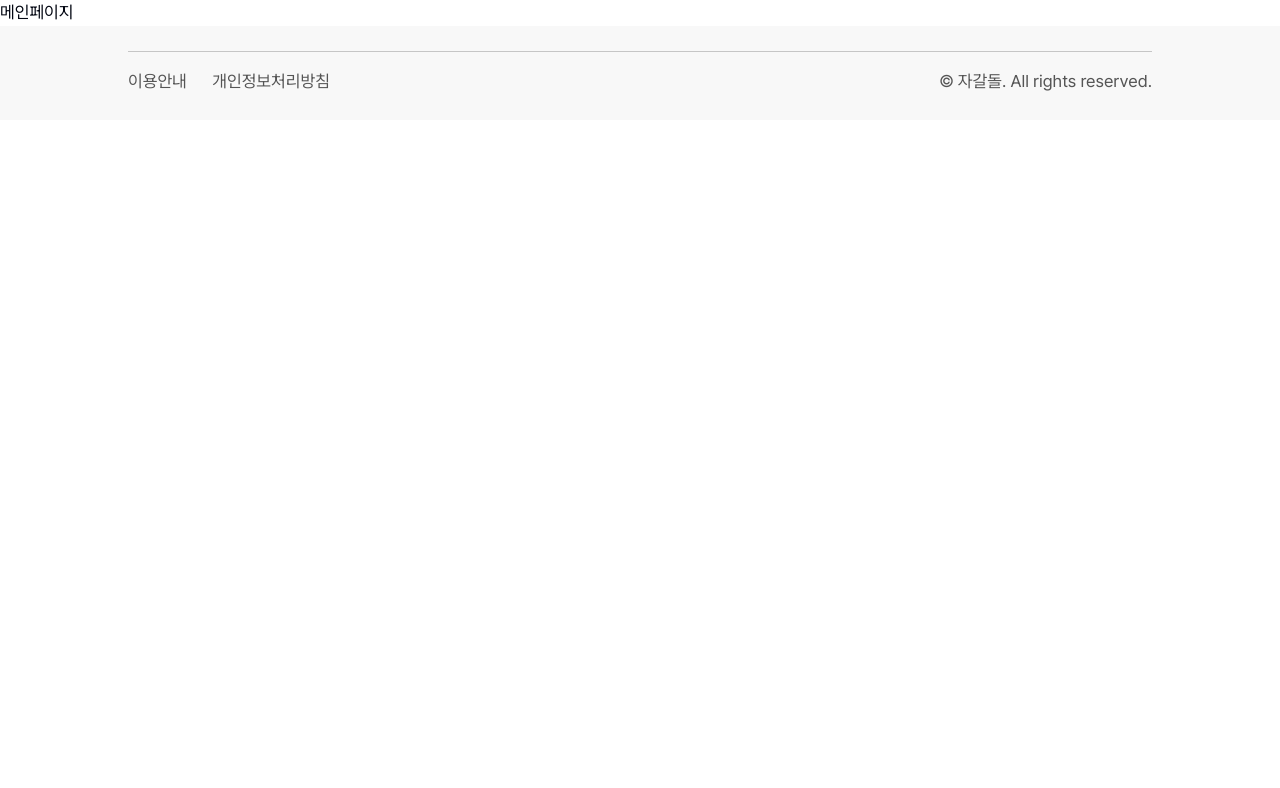
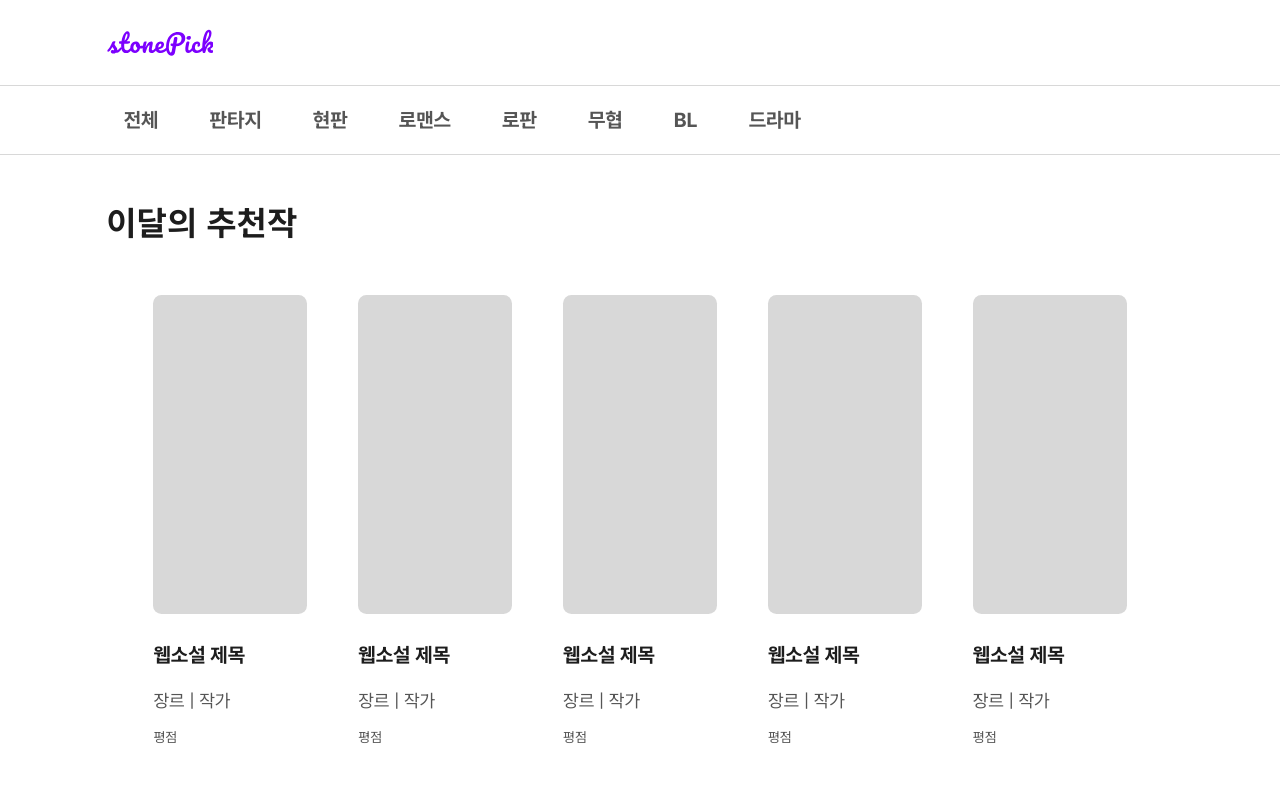
Before and after one commit to jahgal/for-pebbles, a Next.js app: page / in a window 1280 px wide. Shown: the top 788 px of the page. Built offline with nearby package versions, Linux system fonts and the light colour scheme.

Commit message:
add: 메인화면에 필요한 컴포넌트 추가

```diff
--- a/package.json
+++ b/package.json
@@ -11,11 +11,13 @@
   },
   "dependencies": {
     "@svgr/webpack": "^8.1.0",
+    "lodash": "^4.17.21",
     "next": "14.2.14",
     "react": "^18",
     "react-dom": "^18"
   },
   "devDependencies": {
+    "@types/lodash": "^4.17.13",
     "@types/node": "^20",
     "@types/react": "^18",
     "@types/react-dom": "^18",
--- a/src/app/page.tsx
+++ b/src/app/page.tsx
@@ -1,14 +1,23 @@
 import { Suspense } from "react";
 
+import Gnb from "@shared/Gnb";
+import HeaderTop from "@shared/HeaderTop";
 import SignUpSuccessModal from "@components/auth/SignUpSuccessModal";
+import MainList from "@components/MainList";
 
 export default function Page() {
   return (
-    <section>
-      메인페이지
-      <Suspense>
-        <SignUpSuccessModal />
-      </Suspense>
-    </section>
+    <>
+      <header>
+        <HeaderTop />
+        <Gnb />
+      </header>
+      <section className="my-10">
+        <MainList />
+        <Suspense>
+          <SignUpSuccessModal />
+        </Suspense>
+      </section>
+    </>
   );
 }
--- /dev/null
+++ b/src/components/MainList.tsx
@@ -0,0 +1,27 @@
+import { range } from "lodash";
+
+import GridLayout from "@shared/GridLayout";
+import Thumbnail from "@shared/Thumbnail";
+
+export default function MainList() {
+  return (
+    <GridLayout>
+      <div className="col-span-10 col-start-2">
+        <h1 className="text-gray-900 text-heading-s mb-11">이달의 추천작</h1>
+        <div className="grid grid-cols-5 gap-x-12 gap-y-10 px-11">
+          {range(0, 10).map((i) => (
+            <Thumbnail key={i} />
+          ))}
+        </div>
+      </div>
+      <div className="col-span-10 col-start-2 mt-24">
+        <h1 className="text-gray-900 text-heading-s mb-11">이달의 신작</h1>
+        <div className="grid grid-cols-5 gap-x-12 gap-y-10 px-11">
+          {range(0, 10).map((i) => (
+            <Thumbnail key={i} />
+          ))}
+        </div>
+      </div>
+    </GridLayout>
+  );
+}
--- /dev/null
+++ b/src/components/shared/Gnb.tsx
@@ -0,0 +1,29 @@
+import GridLayout from "@shared/GridLayout";
+import Tab from "@shared/Tab";
+
+export default function Gnb() {
+  const categories = [
+    "전체",
+    "판타지",
+    "현판",
+    "로맨스",
+    "로판",
+    "무협",
+    "BL",
+    "드라마",
+  ];
+
+  return (
+    <GridLayout className="border-b border-b-gray-300">
+      <div className="col-start-2 w-full flex h-16 items-center gap-4">
+        {categories.map((category) => (
+          <Tab
+            key={`category-${category}`}
+            text={category}
+            to={`/${category}`}
+          />
+        ))}
+      </div>
+    </GridLayout>
+  );
+}
--- /dev/null
+++ b/src/components/shared/GridLayout.tsx
@@ -0,0 +1,11 @@
+export default function GridLayout({
+  children,
+  className,
+}: {
+  children: React.ReactNode;
+  className?: string;
+}) {
+  const gridStyle = `grid grid-cols-12 max-sm:grid-cols-8 ${className ?? ""}`;
+
+  return <div className={gridStyle}>{children}</div>;
+}
--- /dev/null
+++ b/src/components/shared/HeaderTop.tsx
@@ -0,0 +1,14 @@
+import GridLayout from "@shared/GridLayout";
+
+import Logo from "images/stonePick.svg";
+
+export default function HeaderTop() {
+  return (
+    <GridLayout className="border-b border-b-gray-300">
+      <div className="col-start-2 w-full flex py-4 justify-between">
+        <Logo width="8rem" height="3rem" />
+        <div></div>
+      </div>
+    </GridLayout>
+  );
+}
--- /dev/null
+++ b/src/components/shared/Tab.tsx
@@ -0,0 +1,20 @@
+"use client";
+
+import { useRouter } from "next/navigation";
+
+interface GnbProps {
+  text: string;
+  to: string;
+}
+export default function Gnb({ text, to }: GnbProps) {
+  const router = useRouter();
+
+  return (
+    <div
+      className="flex break-keep px-4 justify-center items-center text-gray-700 text-body-l font-bold cursor-pointer select-none"
+      onClick={() => router.push(to)}
+    >
+      {text}
+    </div>
+  );
+}
--- /dev/null
+++ b/src/components/shared/Thumbnail.tsx
@@ -0,0 +1,21 @@
+"use client";
+
+// interface ThumbnailProps {
+//   title?: string;
+//   genre?: string;
+//   author?: string;
+//   rate?: number;
+// }
+
+export default function Thumbnail() {
+  return (
+    <div>
+      <div className="h-thumbnail bg-gray-300 rounded-lg mb-6" />
+      <div className="text-gray-900 text-body-l mb-4 font-bold">
+        웹소설 제목
+      </div>
+      <div className="text-gray-700 text-body-m mb-3">장르 | 작가</div>
+      <div className="text-gray-700 text-detail-s">평점</div>
+    </div>
+  );
+}
--- a/tailwind.config.ts
+++ b/tailwind.config.ts
@@ -126,6 +126,12 @@ const config: Config = {
         "links-m": ["1.0625rem", { lineHeight: "150%" }],
         "links-s": ["0.9375rem", { lineHeight: "150%" }],
       },
+      width: {
+        thumbnail: "12.5rem",
+      },
+      height: {
+        thumbnail: "18.75rem",
+      },
     },
   },
   plugins: [],
```
Also changed, not shown: 1 other file (tests, documents, lock files or other folders).
